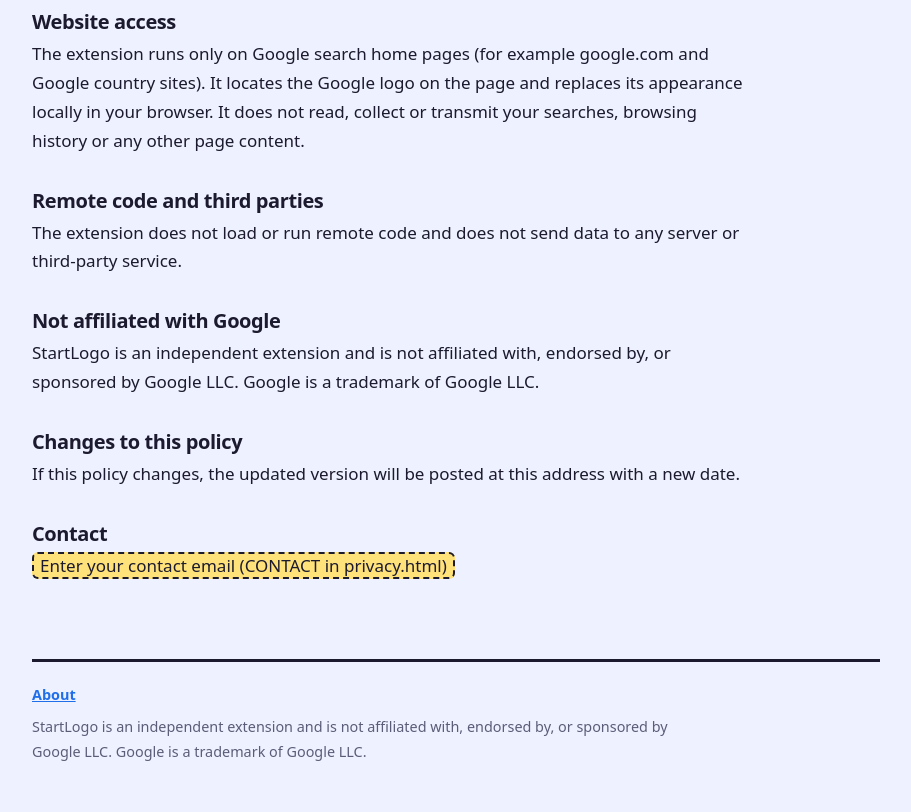
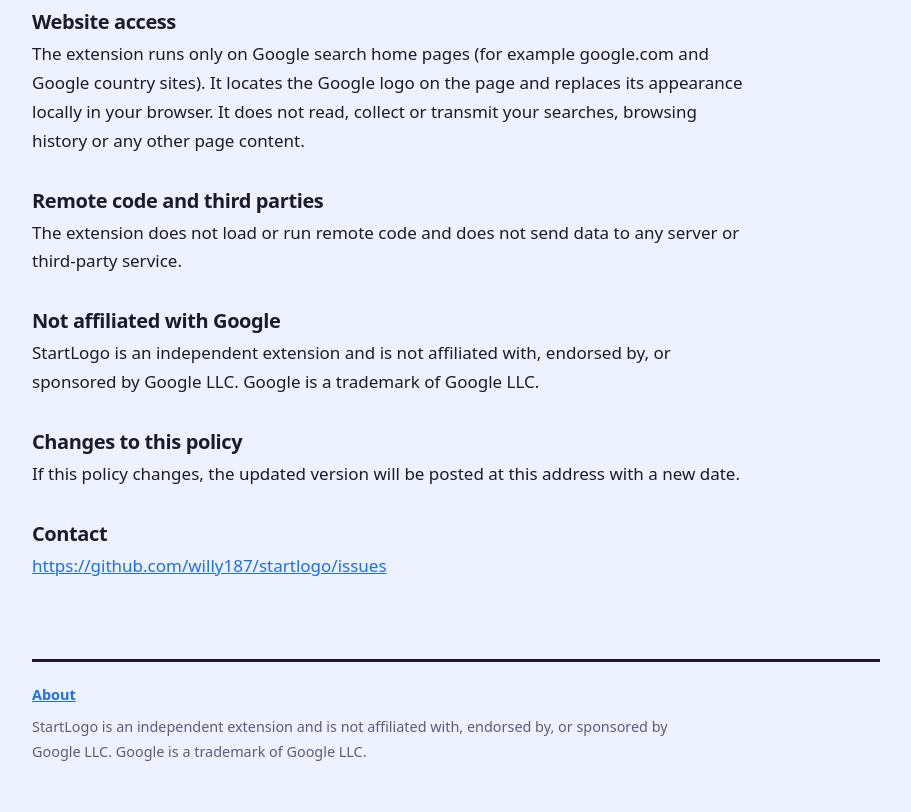
Before and after one commit to willy187/startlogo, a browser extension: page docs/privacy.html in a window 1280 px wide. Shown: the part 574-1386 px from the top of the page, without its empty margins (184-1095 px from the left). Drawn offline with Linux system fonts and the light colour scheme.

Commit message:
Update contact information in privacy.html

```diff
--- a/docs/privacy.html
+++ b/docs/privacy.html
@@ -29,7 +29,7 @@
   <script src="common.js"></script>
   <script>
     /* Fill in your contact email (or a GitHub Issues URL) before publishing. */
-    var CONTACT = "";
+    var CONTACT = "https://github.com/willy187/startlogo/issues";
     var UPDATED = "2026-10-26";
 
     var T = {
```
